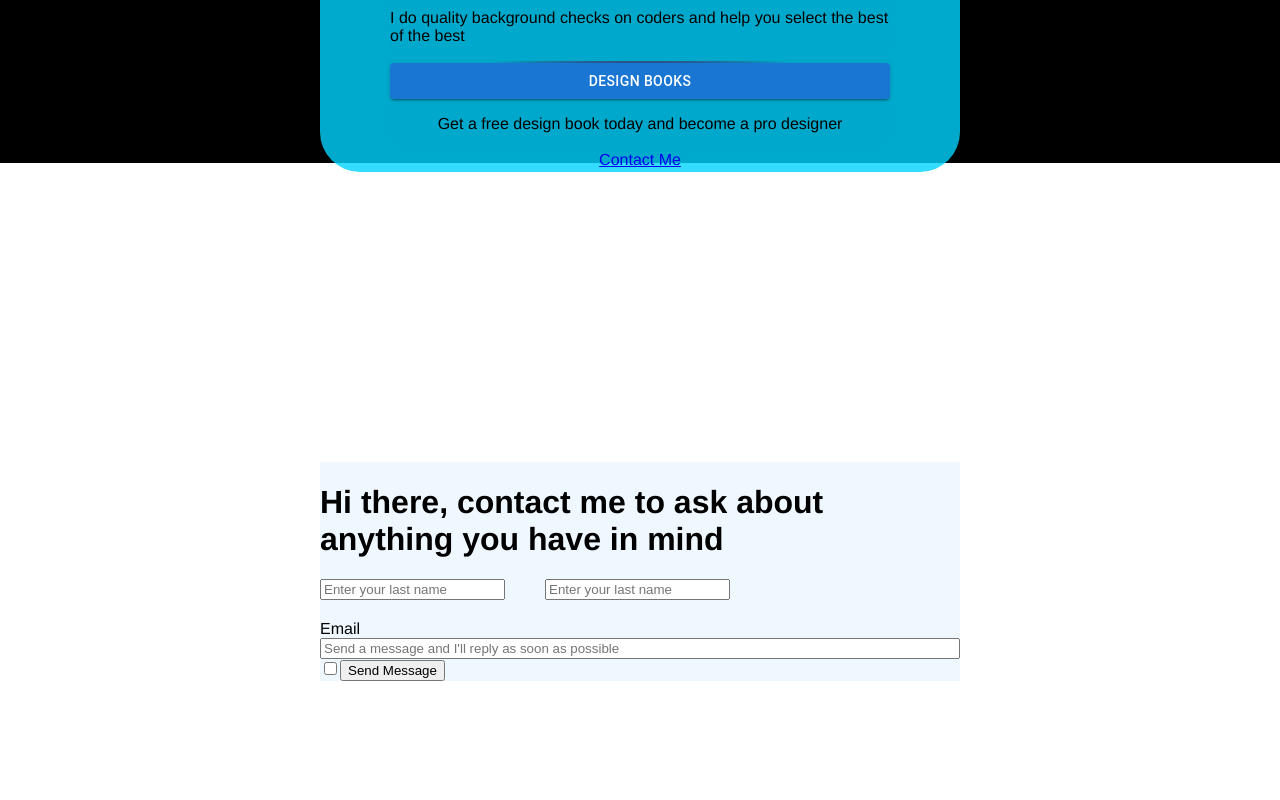
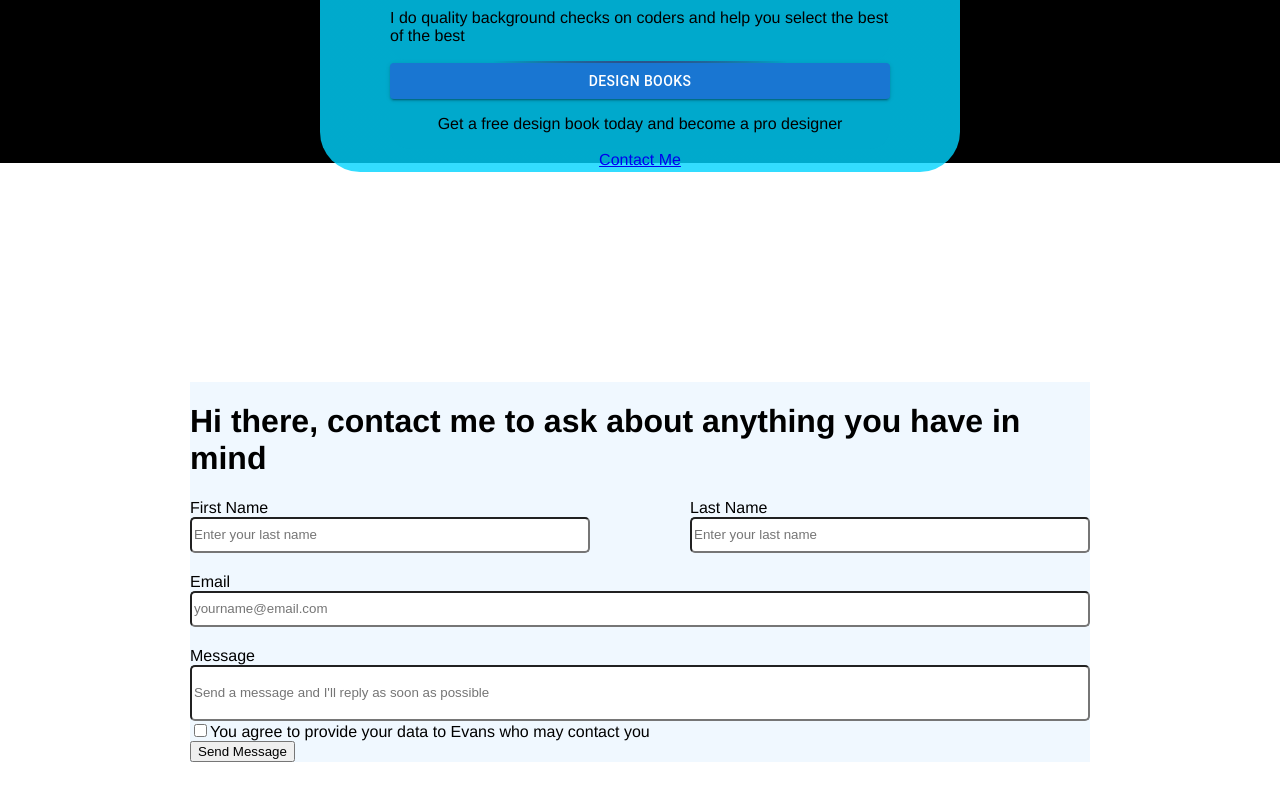
Before and after one commit to gitahievans/-HNG-stage2-task, a React (Create React App) app: page /contact in a window 1280 px wide. Shown: the part 645-1445 px from the top of the page. Built offline with nearby package versions, Linux system fonts and the light colour scheme.

Commit message:
styles email and message inputs

```diff
--- a/src/pages/Contact.js
+++ b/src/pages/Contact.js
@@ -10,27 +10,47 @@ function Contact() {
         <h1>Hi there, contact me to ask about anything you have in mind</h1>
         <form onSubmit={handleSubmit}>
           <div className="names">
-            <input
-              className="first"
-              type="text"
-              placeholder="Enter your last name"
-            />
-            <input
-              className="last"
-              type="text"
-              placeholder="Enter your last name"
-            />
+            <div className="first">
+              <label>First Name</label>
+              <input
+                className="inputs"
+                type="text"
+                placeholder="Enter your last name"
+              />
+            </div>
+            <div className="last">
+              <label>Last Name</label>
+              <input
+                className="inputs"
+                type="text"
+                placeholder="Enter your last name"
+              />
+            </div>
           </div>
           <div className="email-div">
             <label>Email</label>
             <input
-              className="email"
+              className="inputs"
+              type="text"
+              placeholder="yourname@email.com"
+            />
+          </div>
+
+          <div className="message-div">
+            <label>Message</label>
+            <input
+              className="message"
               type="text"
               placeholder="Send a message and I'll reply as soon as possible"
             />
           </div>
+          <div className="check-div">
+            <input className="check" type="checkbox" />
+            <label>
+              You agree to provide your data to Evans who may contact you
+            </label>
+          </div>
 
-          <input className="check" type="checkbox" />
           <button type="submit">Send Message</button>
         </form>
       </div>
--- a/src/styles/contact.css
+++ b/src/styles/contact.css
@@ -15,11 +15,37 @@
 
 }
 
+.first {
+    display: flex;
+    flex-direction: column;
+    width: 400px;
+}
+
 .last {
     margin-left: 40px;
+    display: flex;
+    flex-direction: column;
+    margin-left: 100px;
+    width: 400px;
 }
 
 .email-div {
     display: grid;
     margin-top: 20px;
 }
+
+.inputs {
+    height: 30px;
+    border-radius: 5px;
+}
+
+.message-div {
+    display: flex;
+    flex-direction: column;
+    margin-top: 20px;
+}
+
+.message {
+    height: 50px;
+    border-radius: 5px;
+}
```
